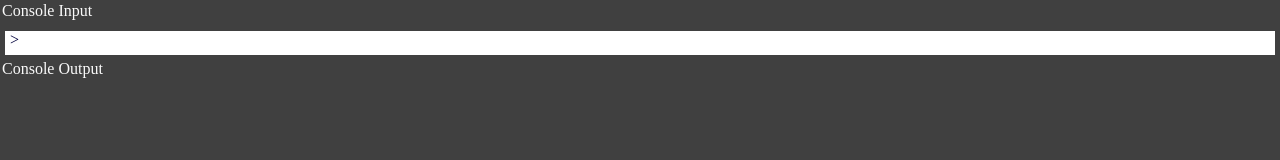
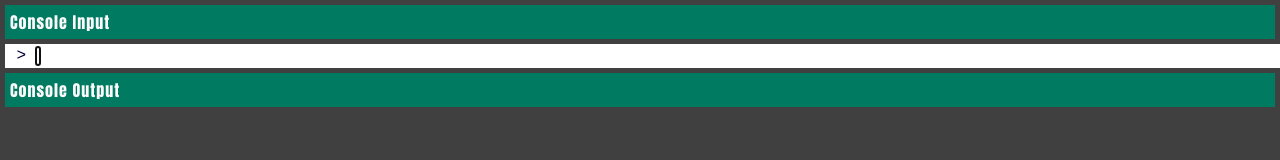
Before and after one commit to rudrak/njsc, a plain HTML site: page index.html in a window 1280 px wide. Drawn offline with nearby package versions, Linux system fonts and the light colour scheme.

Commit message:
more styling changes

```diff
--- a/css/style.css
+++ b/css/style.css
@@ -2,16 +2,7 @@ body{
 	background-color: #404040;
 	margin: 0px;
 	padding: 0px;
-}
-.pit #console-container{
-	width: 100%;
-
-}
-.gutter{
-	height: 1.5em;
-	color: #FAFAFA;
-	background-color: #404040;
-	margin: 2px;
+	font-family: Impact, Charcoal, sans-serif;
 }
 
 #console-result{
@@ -24,9 +15,22 @@ body{
 	height: 1.5em;
 	color: #00003D;
 	margin: 5px;
-	padding: 0px 1px ;
+	line-height: 1.5em;
 }
 
+.pit, #console-container{
+	width: 100%;
+	font-family: "Courier New", Courier, monospace;
+	padding: 0px 2px;
+}
+.gutter{
+	height: 1.5em;
+	color: #FAFAFA;
+	background-color: #017A62;
+	margin: 5px;
+	letter-spacing: 1px;
+	padding: 5px;
+}
 .error {
 	color: #FF7F3F;
 }
--- a/index.html
+++ b/index.html
@@ -6,9 +6,9 @@
 </head>
 <body>
 	<header></header>
-	<div class="pit gutter"> Console Input </div>
+	<div class="gutter">Console Input </div>
 	<div id="console-input" class="pit">&nbsp;&gt;&nbsp;<span id="console-container" contenteditable="true"></span></div>
-	<div class="pit gutter"> Console Output </div>
+	<div class="gutter">Console Output </div>
 	<div id="console-result" class="pit"></div>
 	<footer></footer>
 </body>
```
